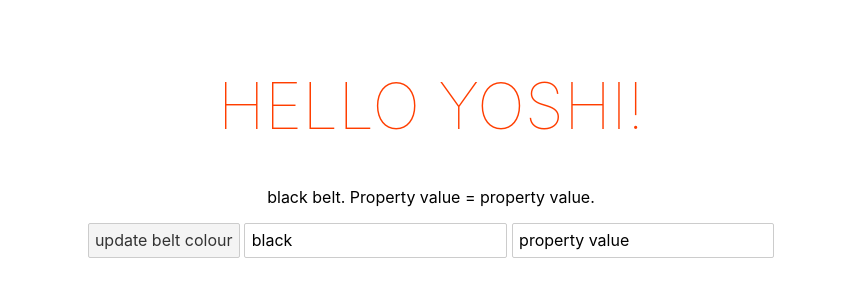
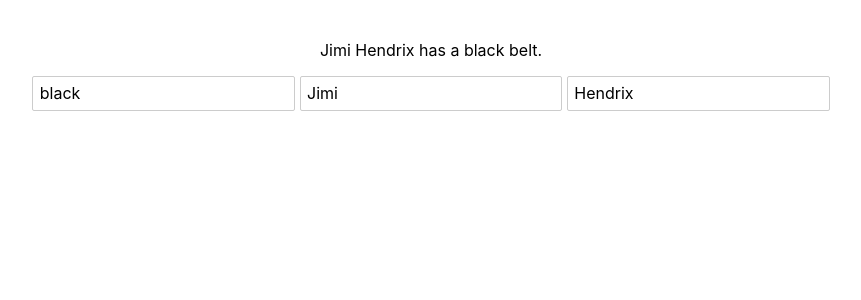
Before and after one commit to glpzzz/svelte-tutorial, a Svelte app: page / in a window 1280 px wide. Shown: the top 300 px of the page, without its empty margins (209-1070 px from the left). Built offline with nearby package versions, Linux system fonts and the light colour scheme.

Commit message:
introduce reactive values and statements

```diff
--- a/src/App.svelte
+++ b/src/App.svelte
@@ -1,7 +1,19 @@
 <script>
-	let name = "Yoshi";
+    let firstName = "Jimi";
+    let lastName = "Hendrix";
     let beltColour = "black";
-	let otherProperty  = 'property value'
+
+    // reactive values with $:
+    $: fullName = `${firstName} ${lastName}`;
+
+    // reactive statements
+    $: console.log(beltColour);
+
+    // reactive code block
+    $: {
+        console.log(beltColour);
+        console.log(fullName);
+    }
 
     const handleClick = () => {
         beltColour = 'orange';
@@ -13,11 +25,10 @@
 </script>
 
 <main>
-	<h1>Hello {name}!</h1>
-	<p style="color:{beltColour}">{beltColour} belt. Property value = {otherProperty}.</p>
-	<button on:click={handleClick}>update belt colour</button>
-	<input type="text" on:input={handleInput} value="{beltColour}">
-	<input type="text" bind:value="{otherProperty}">
+    <p style="color:{beltColour}">{fullName} has a {beltColour} belt.</p>
+    <input type="text" bind:value={beltColour}>
+    <input type="text" bind:value={firstName}>
+    <input type="text" bind:value={lastName}>
 </main>
 
 <style>
```
Lines whose indentation alone changed are shown as unchanged.
